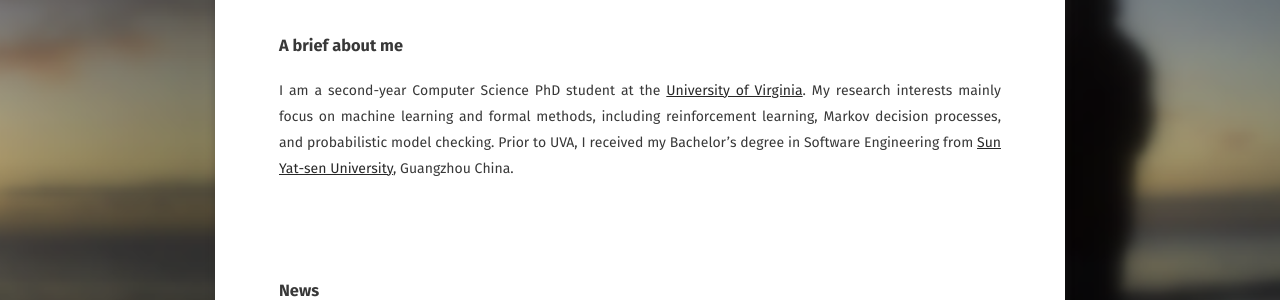
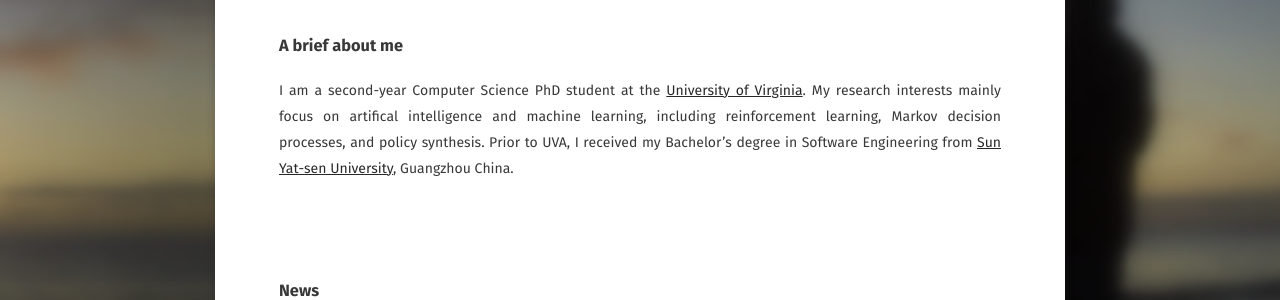
Before and after one commit to FrancisDavis/FrancisDavis.github.io, a Jekyll site: the page built from about/index.md, in a window 1280 px wide. Shown: the part 301-601 px from the top of the page. Built offline with Jekyll 4.4.1, drawn with Linux system fonts in a browser that asks for light colours; some web fonts are replaced.

Commit message:
Update index.md

```diff
--- a/about/index.md
+++ b/about/index.md
@@ -7,7 +7,7 @@ comments: false
 ---
 
 ### A brief about me
-I am a second-year Computer Science PhD student at the [University of Virginia](http://www.virginia.edu/). My research interests mainly focus on machine learning and formal methods, including reinforcement learning, Markov decision processes, and probabilistic model checking. Prior to UVA, I received my Bachelor's degree in Software Engineering from [Sun Yat-sen University](http://www.sysu.edu.cn/2012/en/index.htm), Guangzhou China.
+I am a second-year Computer Science PhD student at the [University of Virginia](http://www.virginia.edu/). My research interests mainly focus on artifical intelligence and machine learning, including reinforcement learning, Markov decision processes, and policy synthesis. Prior to UVA, I received my Bachelor's degree in Software Engineering from [Sun Yat-sen University](http://www.sysu.edu.cn/2012/en/index.htm), Guangzhou China.
 
 <br>
 <br>
```
